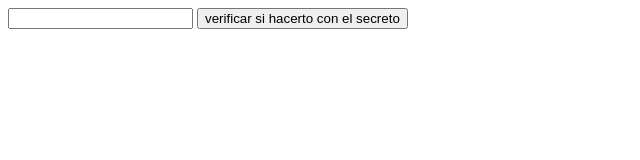
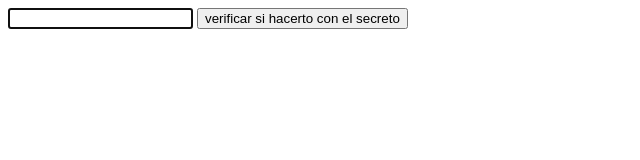
Before and after one commit to C4ptainx/Oracle-Next-Education, a plain HTML site: page logica_programacion2/juego_secreto.html in a window 1280 px wide. Both pictures are taken after a click on the button "verificar si hacerto con el secreto". Shown: the whole page, without its empty margins (0-640 px from the left). Drawn offline with Linux system fonts and the light colour scheme.

Commit message:
actualizacion de juego secreto

```diff
--- a/logica_programacion2/juego_secreto.html
+++ b/logica_programacion2/juego_secreto.html
@@ -17,19 +17,23 @@
         document.write(texto);
         saltarlinea();
     }*/
-    var secreto = 5;
-    var input = document.querySelector("input")
-    var button = document.querySelector("button")
-    button.onclick = verificar;
+    var secreto = Math.round(Math.random()*10);
+    var input = document.querySelector("input");
+    input.focus();
+
     function verificar(){
 
-    if (parseInt(input.value)== secreto){
-        alert("Usted acerto");
-    }else {
-        alert("Usted se equivoco");
+        if (parseInt(input.value)== secreto){
+            alert("Usted acerto");
+        }else {
+            alert("Usted se equivoco");
+        }
+
+        input.value = ""; // sirve para que al confirmar borre lo escrito
+        input.focus(); //sirve para que el cursor vuelva al cuadro de texto
     }
-    }
-
+    var button = document.querySelector("button");
+    button.onclick = verificar;
 
     </script>
 </body>
```
